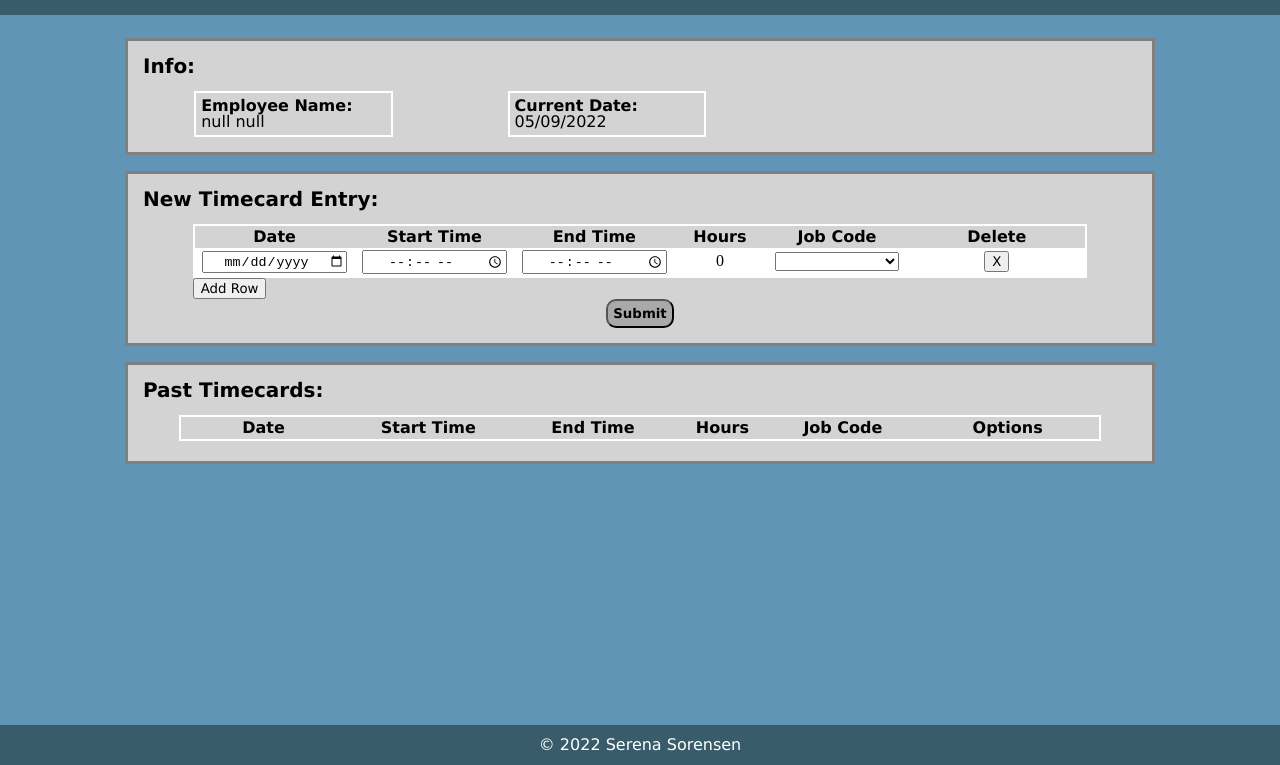
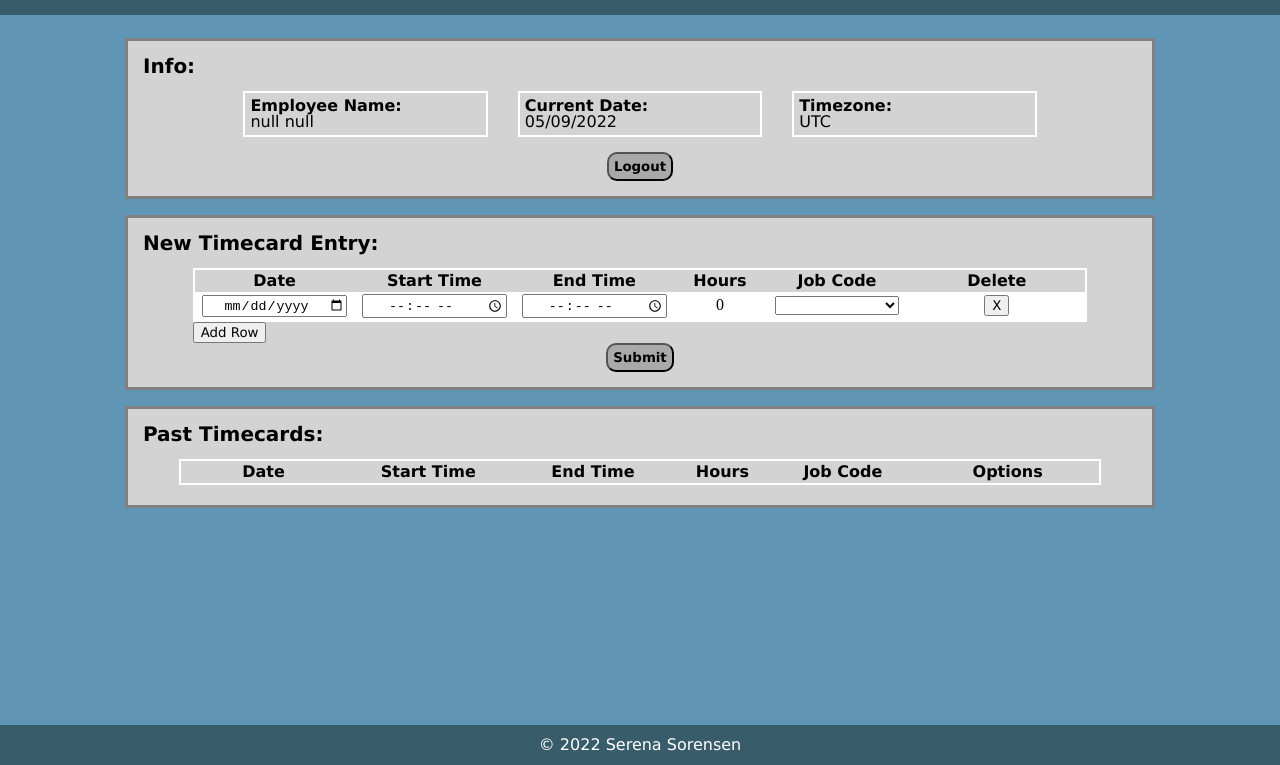
Before and after one commit to serena-7/employee-timecard-portal-foundations-capstone, a website: page public/portal.html in a window 1280 px wide. Shown: the part 65-830 px from the top of the page. Drawn offline with nearby package versions, Linux system fonts and the light colour scheme; no server answers.

Commit message:
added logout functionality

```diff
--- a/public/funcs.js
+++ b/public/funcs.js
@@ -1,11 +1,5 @@
 //set row number for timecard entry form/table
 var rowNum = 2;
-
-//change the current date in the info section
-function getCurrDate() {
-    let currentDateInfo = document.querySelector('#current-date-info')
-    currentDateInfo.innerText = convertDate(null, false);
-}
 
 //converts date text to either date format for database or to user view
 function convertDate(dateText, toDateFormat){
@@ -58,6 +52,11 @@ function updateTotHours(rowID){
     }
 }
 
+function userLogout(){
+    window.localStorage.clear();
+    window.location.assign("./index.html");
+}
+
 //adds a row to the new timecard entry table tbody
 function addNewRow(){
     $('#new-time-tbody').append(`
@@ -93,6 +92,12 @@ $("#add-row-btn").on('click', function(event) {
     event.stopPropagation();
     event.stopImmediatePropagation();
     addNewRow();
+})
+
+$("#logout-btn").on('click', function(event) {
+    event.stopPropagation();
+    event.stopImmediatePropagation();
+    userLogout();
 })
 
 //click event to delete row of new entry where delete button clicked
@@ -158,11 +163,15 @@ $(document).on('click','.cancel-btn', function(event){
     getTimecards();
 })
 
-//runs when the document has loaded
+//runs when the document has loaded and updates info section
 $(document).ready(function() {
     let nameInfo = document.querySelector('#name-info');
     let firstName = window.localStorage.getItem('firstName');
     let lastName = window.localStorage.getItem('lastName');
     nameInfo.innerHTML = firstName + ' ' + lastName;
-    getCurrDate();
+    let currentDateInfo = document.querySelector('#current-date-info')
+    currentDateInfo.innerText = convertDate(null, false);
+    let displayTZ = document.querySelector('#display-tz')
+    let localTimezone = Intl.DateTimeFormat().resolvedOptions().timeZone;
+    displayTZ.innerText = localTimezone;
 })
--- a/public/portal.css
+++ b/public/portal.css
@@ -20,7 +20,9 @@ h2 {
 
 #info-data {
     display:flex;
-    justify-content: flex-start;
+    justify-content: space-between;
+    align-items: center;
+    justify-content: center;
     width: 90%;
     margin-left: 5%;
 }
@@ -28,10 +30,14 @@ h2 {
 .info {
     margin:15px;
     margin-top: 0px;
-    margin-right:100px;
     padding: 5px;
-    width: 20%;
+    width: 25%;
     border: solid white 2px;
+}
+
+.logout {
+    text-align: center;
+    margin-bottom:15px;
 }
 
 h3 {
--- a/public/portal.html
+++ b/public/portal.html
@@ -25,6 +25,13 @@
                     <h3>Current Date:</h3>
                     <p id="current-date-info">XX/XX/XXXX</p>
                 </div>
+                <div class="info">
+                    <h3>Timezone:</h3>
+                    <p id="display-tz"></p>
+                </div>
+            </div>
+            <div class="logout">
+                <button type="submit" id="logout-btn">Logout</button>
             </div>
         </section>
         <section id="new-form-sect">
--- a/public/portal.js
+++ b/public/portal.js
@@ -193,3 +193,5 @@ newForm.addEventListener('submit', submitHandler);
 
 getTimecards(); //load timecards from database
 getJobcodes(`#row-1 .job-code-select`,null); //load jobcodes on first row
+
+console.log(Intl.DateTimeFormat().resolvedOptions().timeZone);
```
